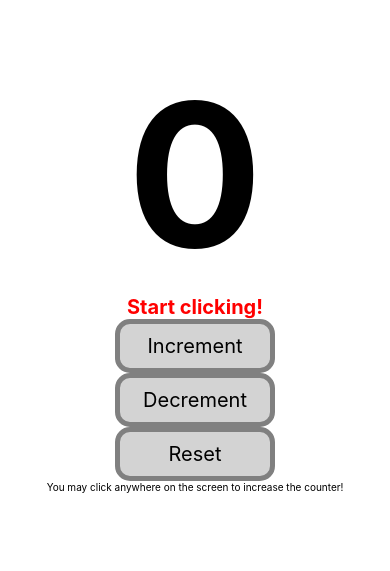
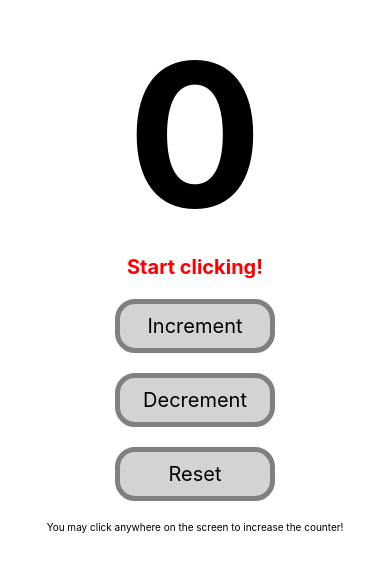
Before and after one commit to ricsoh/expo-project2, a React Native app: screen / in a window 390 px wide. Shown: the part 149-720 px from the top of the page. Built offline with nearby package versions, Linux system fonts and the light colour scheme.

Commit message:
add marginTop

```diff
--- a/App.js
+++ b/App.js
@@ -62,13 +62,9 @@ export default function App() {
     <View style={styles.container} onTouchEnd={() => screenTouch()}>
       <Text style={styles.text}>{count}</Text>
       <Text style={styles.textEncourageing}> {renderEncourageingText()} </Text>
-      <Text></Text>
       <TouchableOpacity style={styles.button}><Text style={styles.buttonText}>Increment</Text></TouchableOpacity>
-      <Text></Text>
       <TouchableOpacity onPress={decrement} style={styles.button}><Text style={styles.buttonText}>Decrement</Text></TouchableOpacity>
-      <Text></Text>
       <TouchableOpacity onPress={reset} style={styles.button}><Text style={styles.buttonText}>Reset</Text></TouchableOpacity>
-      <Text></Text>
       <Text style={styles.textInstruction}>You may click anywhere on the screen to increase the counter!</Text>
       <StatusBar style="auto" />
     </View>
@@ -96,15 +92,17 @@ const styles = StyleSheet.create({
 
   textInstruction: {
     fontSize: 10,
+    marginTop: 20,
   },
 
   button: {
     backgroundColor: 'lightgray',
     padding: 10,
-    borderRadius: 15,
+    borderRadius: 20,
     borderWidth: 5,
     borderColor: 'gray',
     width: 160,
+    marginTop: 20,
   },
 
   buttonText: {
```
